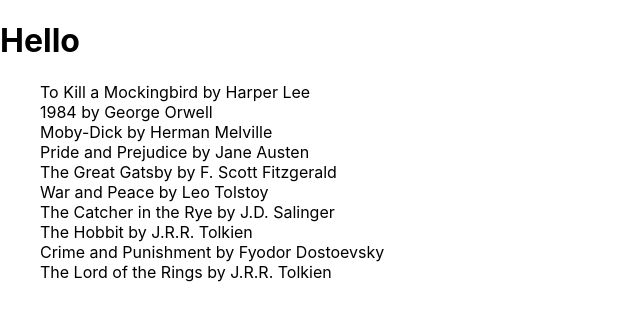
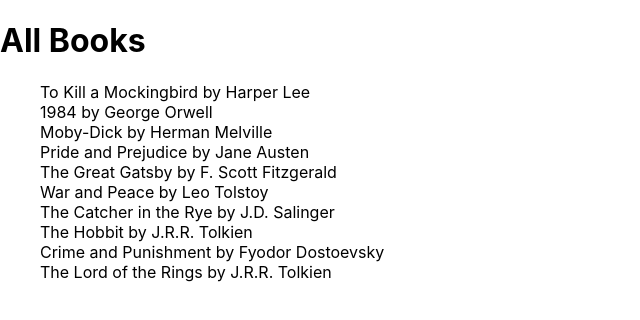
Before and after one commit to PrinceKJai/context-api-demo-app, a React (Create React App) app: page / in a window 1280 px wide. Shown: the top 320 px of the page, without its empty margins (0-640 px from the left). Built offline with nearby package versions, Linux system fonts and the light colour scheme; the HTML template or start-up script is replaced by a standard one.

Commit message:
router setup and use of navigate method

```diff
--- a/package.json
+++ b/package.json
@@ -8,6 +8,7 @@
     "@testing-library/user-event": "^13.5.0",
     "react": "^18.3.1",
     "react-dom": "^18.3.1",
+    "react-router-dom": "^6.23.1",
     "react-scripts": "5.0.1",
     "uuid": "^10.0.0",
     "web-vitals": "^2.1.4"
--- a/src/App.js
+++ b/src/App.js
@@ -6,6 +6,12 @@ import Books from "./components/Books";
 // import Post from "./components/Post";
 // import UserInfoContext from "./context/UserInfoConext";
 import { BooksProvider } from "./context/BooksContext";
+import {
+  Navigate,
+  Route,
+  BrowserRouter as Router,
+  Routes,
+} from "react-router-dom";
 
 function App() {
   // const userObj = {
@@ -16,18 +22,25 @@ function App() {
   return (
     <BooksProvider>
       <div className="app">
-        <h1>Hello</h1>
-        <Books />
+        <h1>All Books</h1>
+        <Router>
+          <Routes>
+            <Route path="/" element={<Books />} />
+            <Route path="/books" element={<Navigate to="/" />} />
+          </Routes>
+        </Router>
       </div>
     </BooksProvider>
   );
-  }
+}
 
-  export default App;
+export default App;
 
-  {/* <UserInfoContext.Provider value={userObj}>
+{
+  /* <UserInfoContext.Provider value={userObj}>
   <div className="app">
   <div className="container">
   <Blog />
   </div>
-  </div> */}
+  </div> */
+}
```
Also changed, not shown: 1 other file (tests, documents, lock files or other folders).
